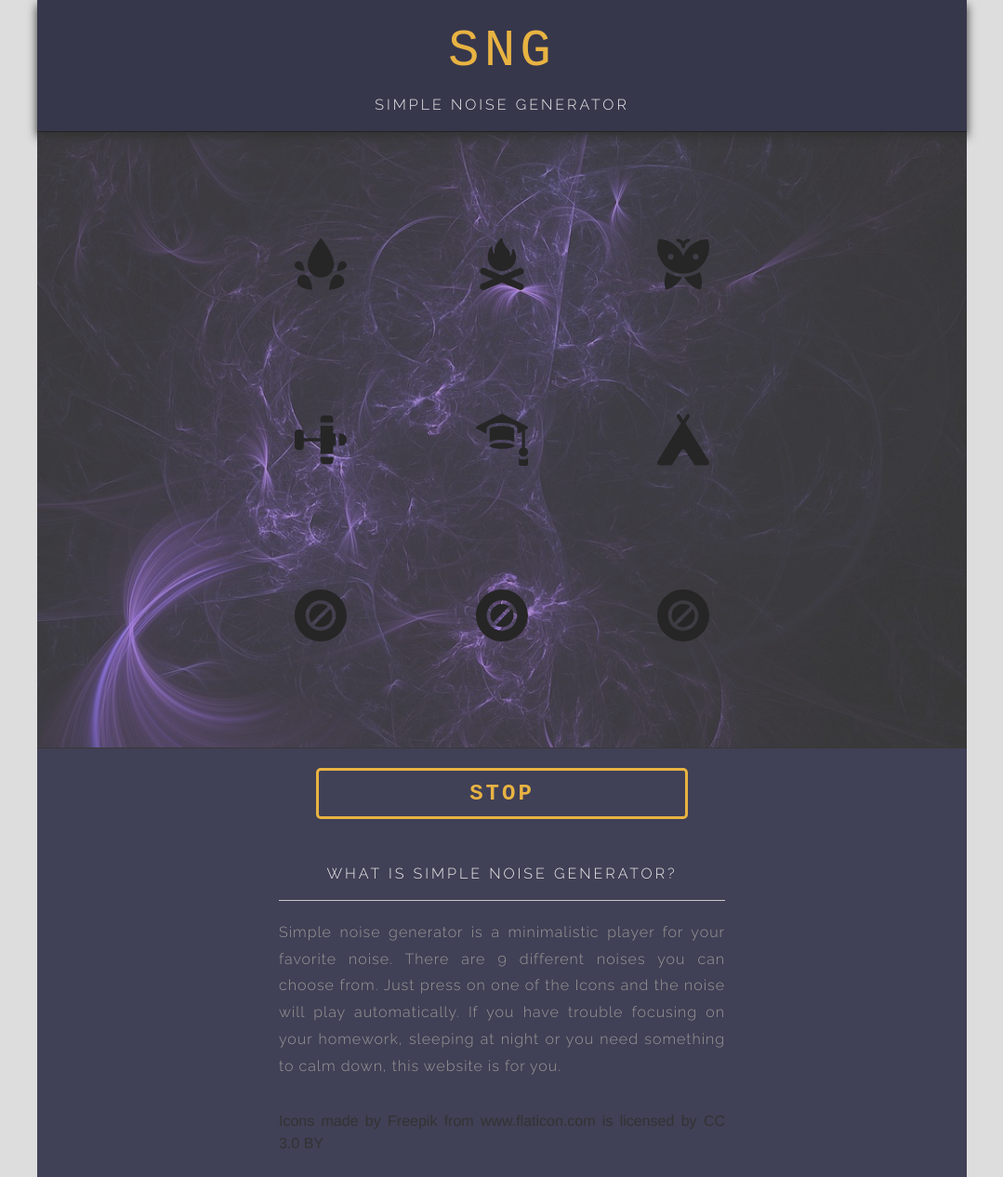
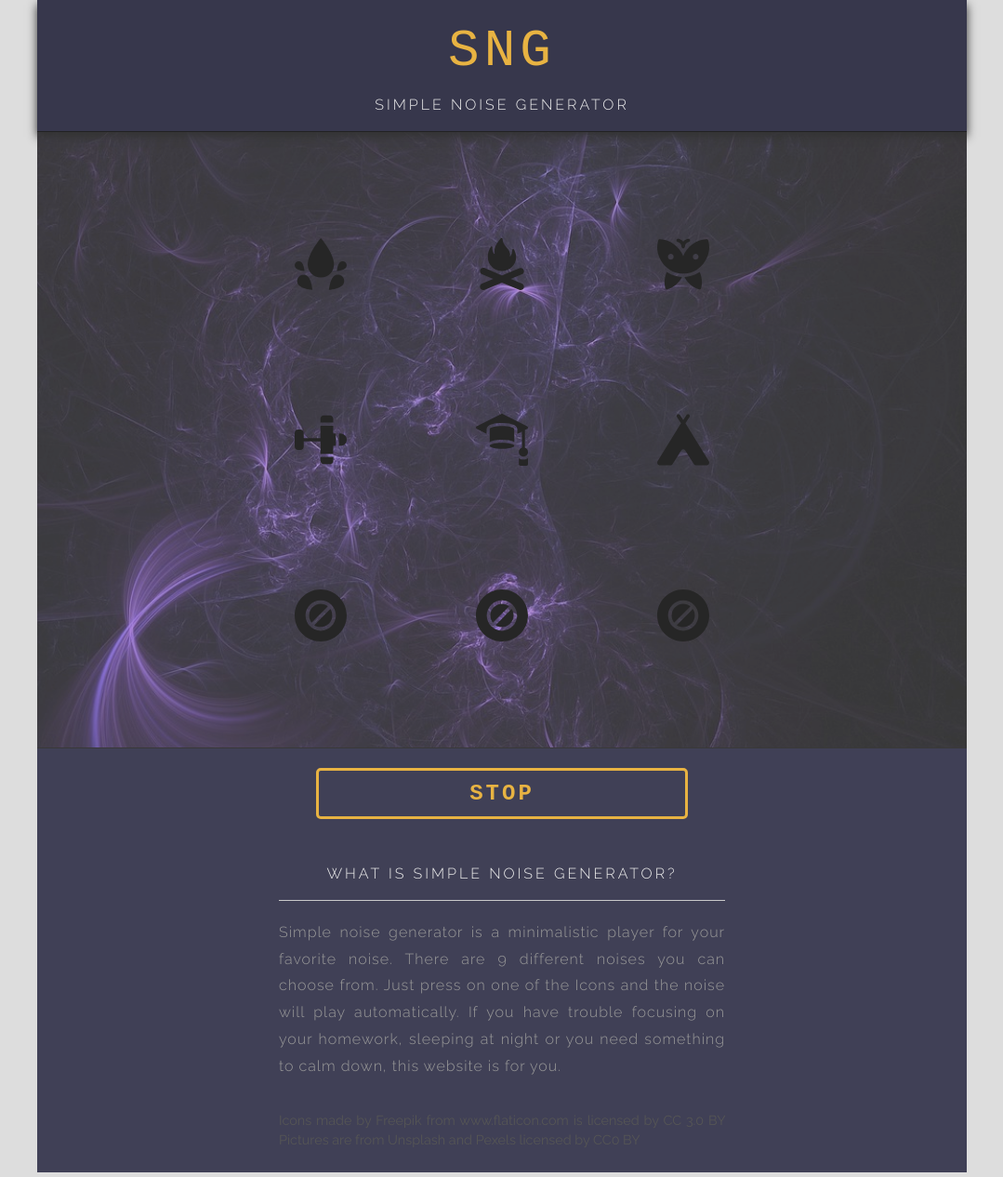
Before and after one commit to elenoid/web-simplenoisegenerator, a Jekyll site: the page built from index.html, in a window 1280 px wide. Shown: the whole page at 93% size, without its empty margins (100-1179 px from the left). Built offline with Jekyll 4.4.1, drawn with Linux system fonts in a browser that asks for light colours; nearby versions of some CDN libraries; some web fonts are replaced.

Commit message:
changed lisence text

```diff
--- a/_sass/style-main-page.scss
+++ b/_sass/style-main-page.scss
@@ -161,10 +161,12 @@ footer{
     margin-bottom: 2rem;
   }
   .license{
-    color: #333;
+    font-family: 'Raleway', sans-serif;
+    font-size: 0.9rem;
+    color: #555;
     text-align: justify;
     a{
-      color: #333;
+      color: #555;
     }
   }
 }
--- a/index.html
+++ b/index.html
@@ -53,10 +53,14 @@ layout: default
       </div>
       <div class="cell license small-12">
         <div class=" license-container">
-          <div>Icons made by <a href="http://www.freepik.com" title="Freepik">Freepik </a> from
+          <span>Icons made by <a href="http://www.freepik.com" title="Freepik">Freepik </a> from
             <a href="https://www.flaticon.com/" title="Flaticon">www.flaticon.com </a> is licensed by
             <a href="http://creativecommons.org/licenses/by/3.0/" title="Creative Commons BY 3.0" target="_blank">CC 3.0 BY</a>
-          </div>
+          </span>
+          <span>Pictures are from <a href="https://unsplash.com/">Unsplash </a> and
+            <a href="https://www.pexels.com/">Pexels</a> licensed by
+            <a href="https://creativecommons.org/share-your-work/public-domain/cc0/" title="Creative Commons BY CC0" target="_blank">CC0 BY</a>
+          </span>
         </div>
       </div>
     </div>
```
